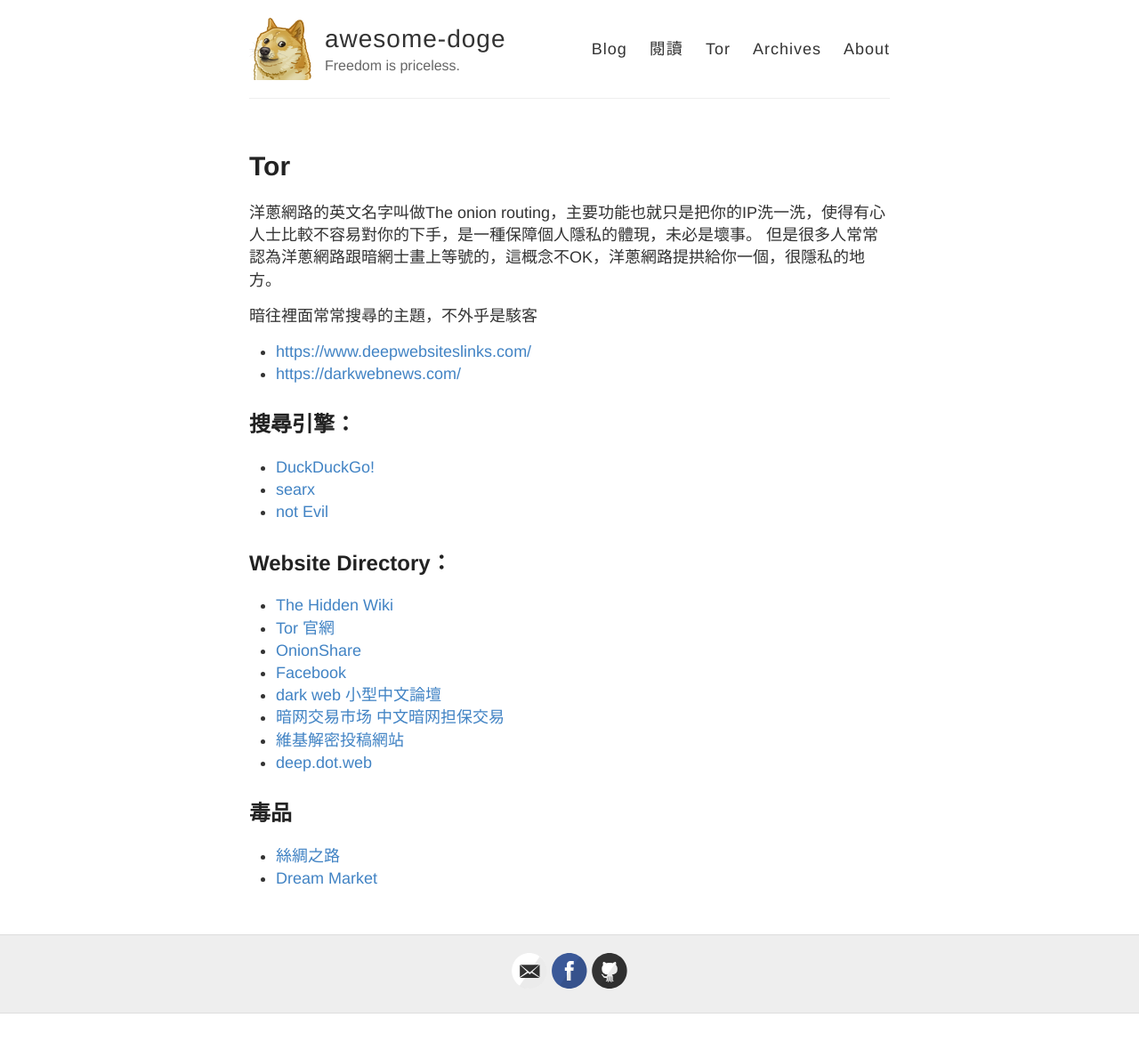
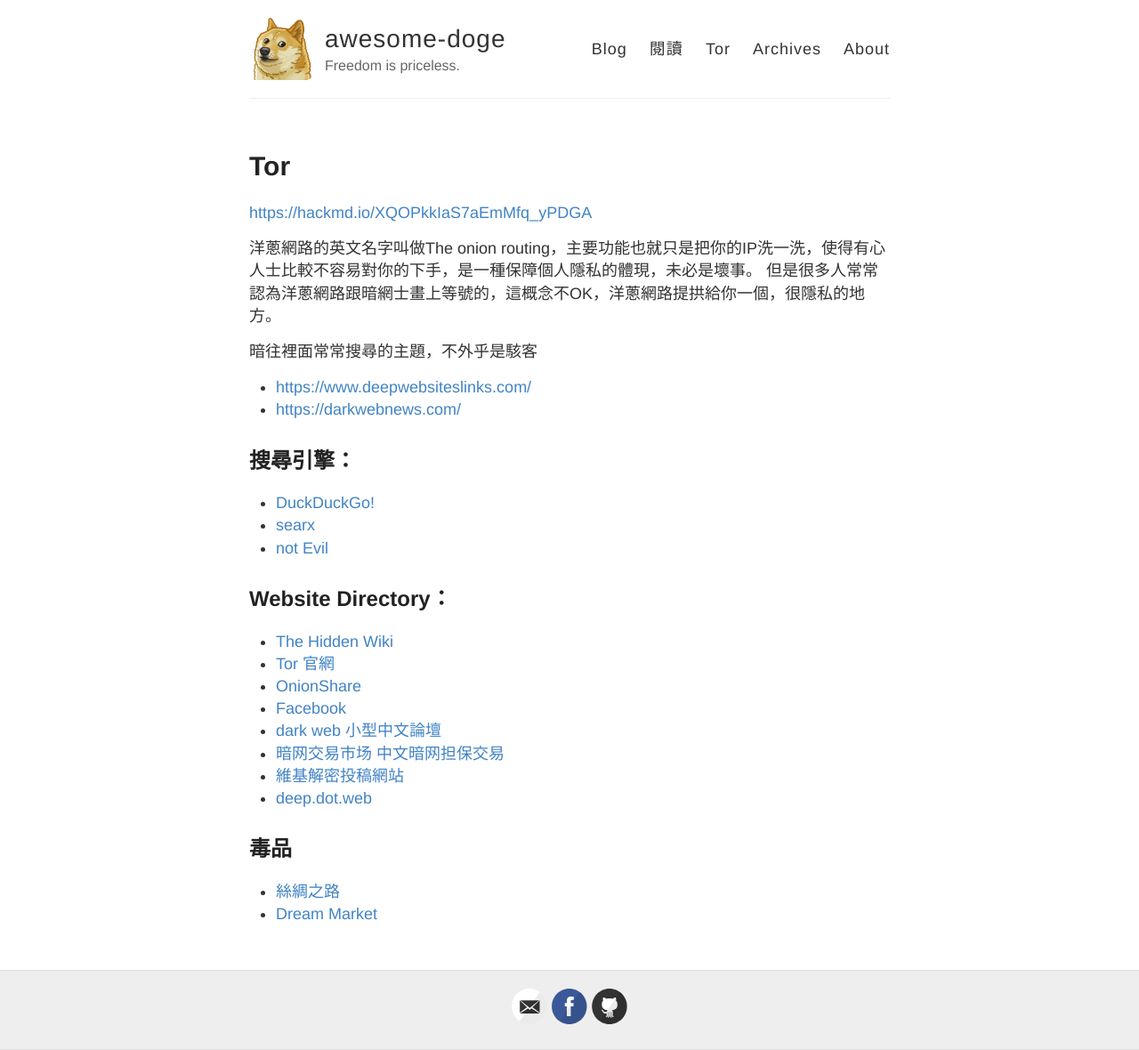
Before and after one commit to awesome-doge/awesome-doge.github.io, a Jekyll site: the page built from tor.md, in a window 1280 px wide. Shown: the whole page at 89% size. Built offline with Jekyll 4.4.1, drawn with Linux system fonts in a browser that asks for light colours; before the commit the page ends 1139 px from its top, so only the background shows below that; some of the changed lines change nothing that is shown.

Commit message:
添加hackmd

```diff
--- a/tor.md
+++ b/tor.md
@@ -3,6 +3,7 @@
 title: Tor
 permalink: /tor/
 ---
+[https://hackmd.io/XQOPkkIaS7aEmMfq_yPDGA](https://hackmd.io/XQOPkkIaS7aEmMfq_yPDGA)
 
 洋蔥網路的英文名字叫做The onion routing，主要功能也就只是把你的IP洗一洗，使得有心人士比較不容易對你的下手，是一種保障個人隱私的體現，未必是壞事。
 但是很多人常常認為洋蔥網路跟暗網士畫上等號的，這概念不OK，洋蔥網路提拱給你一個，很隱私的地方。
```
